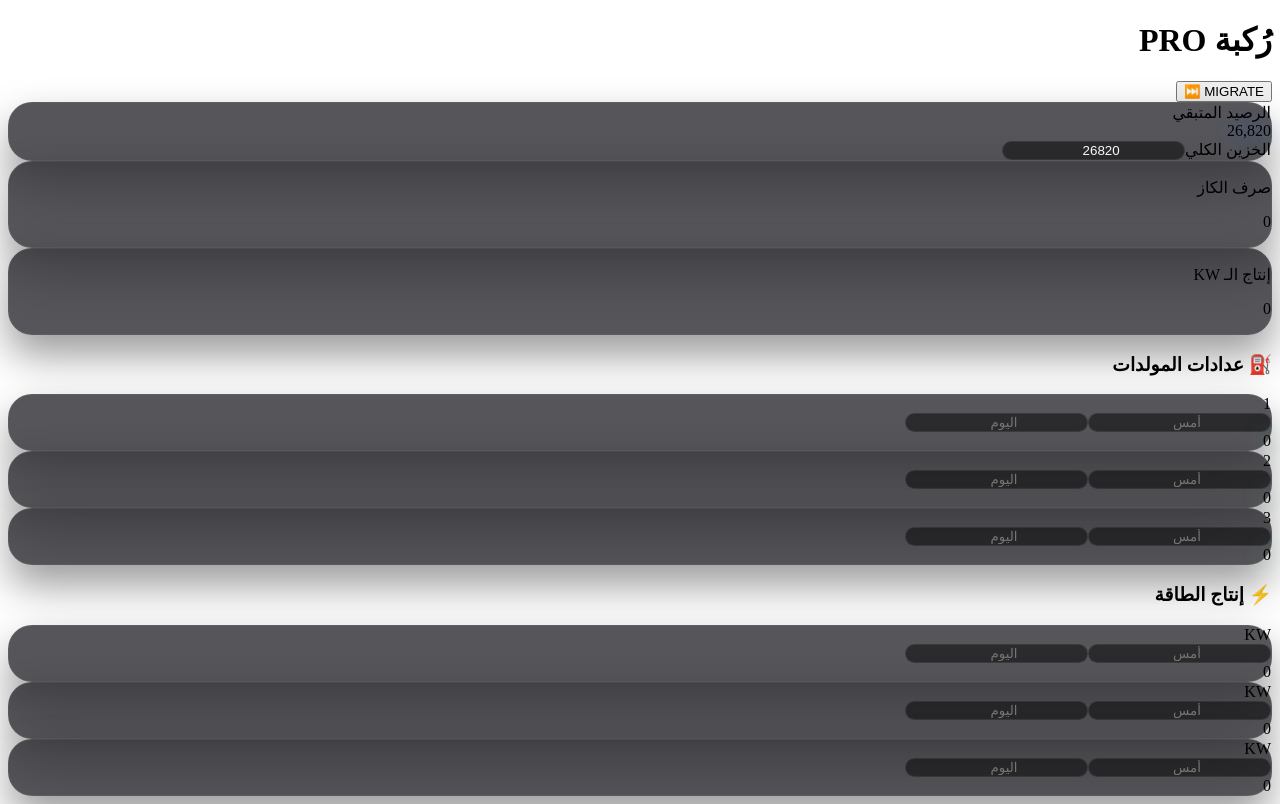
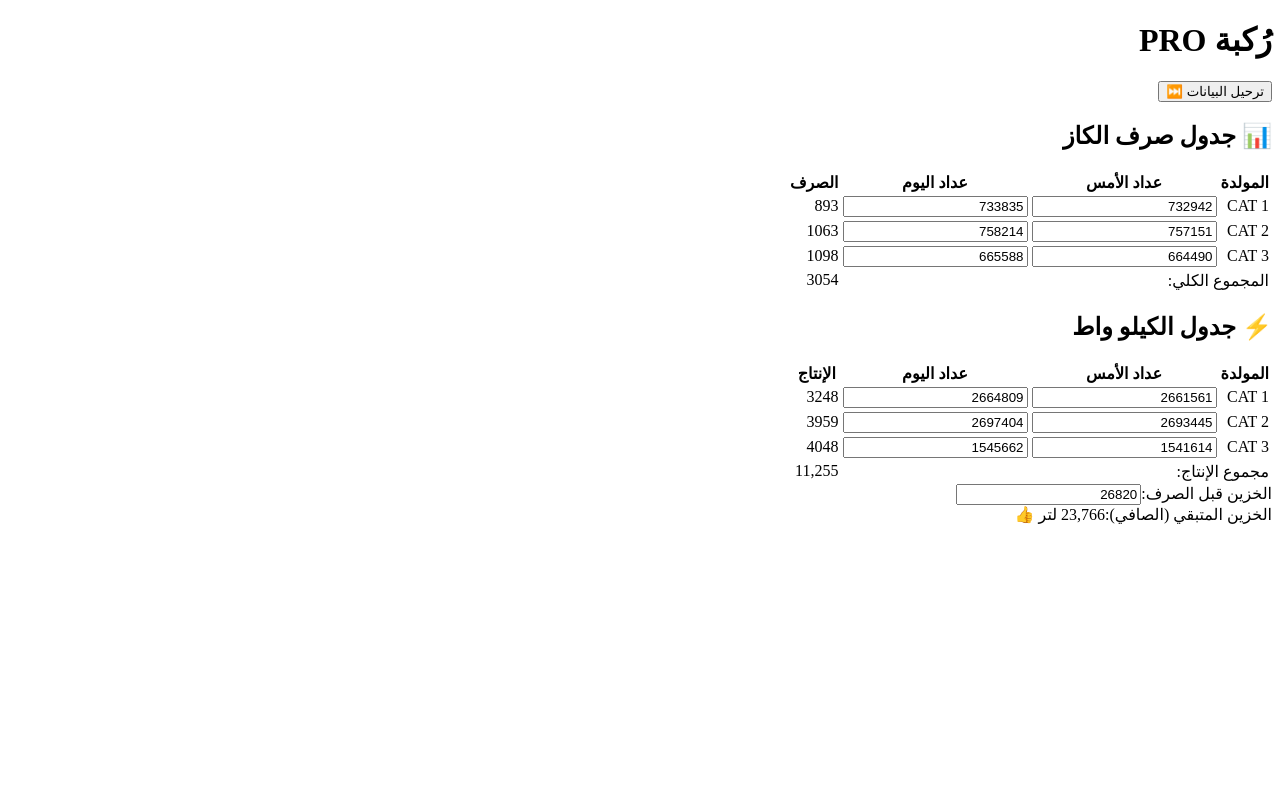
Before and after one commit to Alosh1990/generator-app, a Next.js app: page / in a window 1280 px wide. Built offline with nearby package versions, Linux system fonts and the light colour scheme.

Commit message:
Update page.tsx

```diff
--- a/src/app/page.tsx
+++ b/src/app/page.tsx
@@ -1,18 +1,20 @@
 "use client";
 import React, { useState, useEffect, useMemo } from 'react';
 
-export default function RakbaUltimate() {
+export default function RakbaSystem() {
   const [mounted, setMounted] = useState(false);
   const [stockBefore, setStockBefore] = useState('26820');
+
   const [fuelRows, setFuelRows] = useState([
-    { id: 1, name: 'CAT 1', yest: '', today: '' },
-    { id: 2, name: 'CAT 2', yest: '', today: '' },
-    { id: 3, name: 'CAT 3', yest: '', today: '' },
+    { id: 1, name: 'CAT 1', yest: '732942', today: '733835' },
+    { id: 2, name: 'CAT 2', yest: '757151', today: '758214' },
+    { id: 3, name: 'CAT 3', yest: '664490', today: '665588' },
   ]);
+
   const [kwRows, setKwRows] = useState([
-    { id: 1, name: 'CAT 1', yest: '', today: '' },
-    { id: 2, name: 'CAT 2', yest: '', today: '' },
-    { id: 3, name: 'CAT 3', yest: '', today: '' },
+    { id: 1, name: 'CAT 1', yest: '2661561', today: '2664809' },
+    { id: 2, name: 'CAT 2', yest: '2693445', today: '2697404' },
+    { id: 3, name: 'CAT 3', yest: '1541614', today: '1545662' },
   ]);
 
   useEffect(() => { setMounted(true); }, []);
@@ -28,109 +30,86 @@ export default function RakbaUltimate() {
   if (!mounted) return null;
 
   return (
-    <div className="min-h-screen bg-[#050508] text-slate-200 p-4 relative overflow-hidden font-sans selection:bg-blue-500/30" dir="rtl">
+    <div className="min-h-screen bg-black text-white p-4 font-sans" dir="rtl">
+      <div className="max-w-xl mx-auto space-y-8 pb-10">
 
-      {/* Dynamic Background Animated Orbs */}
-      <div className="fixed inset-0 pointer-events-none">
-        <div className="absolute top-[-10%] left-[-10%] w-96 h-96 bg-blue-600/10 rounded-full blur-[120px] animate-pulse"></div>
-        <div className="absolute bottom-[-10%] right-[-10%] w-96 h-96 bg-purple-600/10 rounded-full blur-[120px] animate-bounce duration-[10s]"></div>
-      </div>
-
-      <style jsx global>{`
-        .glass-card {
-          background: rgba(15, 15, 20, 0.7);
-          backdrop-filter: blur(20px);
-          border: 1px solid rgba(255, 255, 255, 0.05);
-          border-radius: 24px;
-          box-shadow: 0 20px 40px rgba(0,0,0,0.4);
-        }
-        .input-glass {
-          background: rgba(0, 0, 0, 0.5) !important;
-          border: 1px solid rgba(255, 255, 255, 0.08) !important;
-          border-radius: 12px !important;
-          color: #fff !important;
-          text-align: center !important;
-          transition: 0.3s all ease;
-          outline: none !important;
-        }
-        .input-glass:focus {
-          border-color: #3b82f6 !important;
-          box-shadow: 0 0 15px rgba(59, 130, 246, 0.2) !important;
-        }
-        .neon-glow-blue { text-shadow: 0 0 20px rgba(59, 130, 246, 0.6); }
-        .neon-glow-green { text-shadow: 0 0 20px rgba(16, 185, 129, 0.6); }
-      `}</style>
-
-      <div className="max-w-[460px] mx-auto relative z-10 space-y-6">
-
-        {/* Header Section */}
-        <div className="flex justify-between items-center px-2 py-4">
-          <h1 className="text-3xl font-black tracking-tighter italic text-white group cursor-default">
-            رُكبة <span className="text-blue-500 group-hover:text-blue-400 transition-colors">PRO</span>
-          </h1>
-          <button onClick={() => confirm("ترحيل؟") && window.location.reload()} className="bg-blue-600 hover:bg-blue-500 text-white text-[10px] font-black px-5 py-2.5 rounded-xl shadow-lg shadow-blue-900/40 transition-all active:scale-95">
-            MIGRATE ⏭️
+        <div className="flex justify-between items-center border-b border-zinc-800 pb-4">
+          <h1 className="text-2xl font-bold italic">رُكبة PRO</h1>
+          <button
+            onClick={() => confirm("ترحيل البيانات؟") && (setFuelRows(fuelRows.map(r=>({...r, yest:r.today, today:''}))), setKwRows(kwRows.map(r=>({...r, yest:r.today, today:''}))))}
+            className="bg-blue-600 px-4 py-2 rounded font-bold text-xs"
+          >
+            ترحيل البيانات ⏭️
           </button>
         </div>
 
-        {/* Main Display - Glass Black */}
-        <div className="glass-card p-10 text-center border-t border-white/10">
-          <span className="text-[10px] font-bold text-slate-500 tracking-[0.3em] uppercase">الرصيد المتبقي</span>
-          <div className="text-8xl font-black text-white my-6 tracking-tighter tabular-nums neon-glow-blue">
-            {stats.current.toLocaleString()}
+        {/* جدول الكاز */}
+        <section className="space-y-3">
+          <h2 className="text-lg font-bold text-blue-400">📊 جدول صرف الكاز</h2>
+          <table className="w-full text-center border border-zinc-800">
+            <thead className="bg-zinc-900 text-xs text-zinc-400">
+              <tr>
+                <th className="p-3 border border-zinc-800">المولدة</th>
+                <th className="p-3 border border-zinc-800">عداد الأمس</th>
+                <th className="p-3 border border-zinc-800">عداد اليوم</th>
+                <th className="p-3 border border-zinc-800 bg-zinc-800 text-white">الصرف</th>
+              </tr>
+            </thead>
+            <tbody>
+              {fuelRows.map((row, i) => (
+                <tr key={row.id} className="border-b border-zinc-800">
+                  <td className="p-3 font-bold bg-zinc-900/50">{row.name}</td>
+                  <td className="p-2"><input type="number" value={row.yest} onChange={(e)=>{const n=[...fuelRows]; n[i].yest=e.target.value; setFuelRows(n)}} className="bg-transparent w-full text-center outline-none" /></td>
+                  <td className="p-2"><input type="number" value={row.today} onChange={(e)=>{const n=[...fuelRows]; n[i].today=e.target.value; setFuelRows(n)}} className="bg-transparent w-full text-center outline-none" /></td>
+                  <td className="p-3 font-black text-xl text-emerald-400">{stats.fDiffs[i]}</td>
+                </tr>
+              ))}
+              <tr className="bg-zinc-900">
+                <td colSpan={3} className="p-3 font-bold text-left">المجموع الكلي:</td>
+                <td className="p-3 font-black text-2xl text-blue-500">{stats.totalFuel}</td>
+              </tr>
+            </tbody>
+          </table>
+        </section>
+
+        {/* جدول الكهرباء */}
+        <section className="space-y-3">
+          <h2 className="text-lg font-bold text-yellow-500">⚡ جدول الكيلو واط</h2>
+          <table className="w-full text-center border border-zinc-800">
+            <thead className="bg-zinc-900 text-xs text-zinc-400">
+              <tr>
+                <th className="p-3 border border-zinc-800">المولدة</th>
+                <th className="p-3 border border-zinc-800">عداد الأمس</th>
+                <th className="p-3 border border-zinc-800">عداد اليوم</th>
+                <th className="p-3 border border-zinc-800 bg-zinc-800 text-white">الإنتاج</th>
+              </tr>
+            </thead>
+            <tbody>
+              {kwRows.map((row, i) => (
+                <tr key={row.id} className="border-b border-zinc-800">
+                  <td className="p-3 font-bold bg-zinc-900/50">{row.name}</td>
+                  <td className="p-2"><input type="number" value={row.yest} onChange={(e)=>{const n=[...kwRows]; n[i].yest=e.target.value; setKwRows(n)}} className="bg-transparent w-full text-center outline-none" /></td>
+                  <td className="p-2"><input type="number" value={row.today} onChange={(e)=>{const n=[...kwRows]; n[i].today=e.target.value; setKwRows(n)}} className="bg-transparent w-full text-center outline-none" /></td>
+                  <td className="p-3 font-black text-xl text-yellow-400">{stats.kDiffs[i]}</td>
+                </tr>
+              ))}
+              <tr className="bg-zinc-900">
+                <td colSpan={3} className="p-3 font-bold text-left">مجموع الإنتاج:</td>
+                <td className="p-3 font-black text-2xl text-yellow-500">{stats.totalKW.toLocaleString()}</td>
+              </tr>
+            </tbody>
+          </table>
+        </section>
+
+        {/* الخلاصة النهائية */}
+        <div className="bg-zinc-900 p-6 rounded-xl border border-zinc-800 space-y-4">
+          <div className="flex justify-between items-center">
+            <span className="text-zinc-400 font-bold">الخزين قبل الصرف:</span>
+            <input type="number" value={stockBefore} onChange={(e)=>setStockBefore(e.target.value)} className="bg-black border border-zinc-700 px-4 py-2 rounded text-left w-32 font-bold text-xl" />
           </div>
-          <div className="relative mt-8">
-            <span className="absolute -top-2 right-4 bg-[#050508] px-2 text-[9px] text-blue-500 font-bold uppercase tracking-widest z-10">الخزين الكلي</span>
-            <input type="number" value={stockBefore} onChange={(e)=>setStockBefore(e.target.value)} className="input-glass w-full p-4 text-2xl font-bold" />
-          </div>
-        </div>
-
-        {/* Quick Stats Grid */}
-        <div className="grid grid-cols-2 gap-4">
-          <div className="glass-card p-5 border-r-4 border-emerald-500/40">
-            <p className="text-[10px] font-bold text-slate-500 mb-1 uppercase">صرف الكاز</p>
-            <p className="text-3xl font-black text-emerald-400 tabular-nums">{stats.totalFuel}</p>
-          </div>
-          <div className="glass-card p-5 border-r-4 border-yellow-500/40">
-            <p className="text-[10px] font-bold text-slate-500 mb-1 uppercase">إنتاج الـ KW</p>
-            <p className="text-3xl font-black text-yellow-400 tabular-nums">{stats.totalKW}</p>
-          </div>
-        </div>
-
-        {/* Dynamic Tables */}
-        <div className="space-y-8">
-          {/* Fuel Section */}
-          <div className="space-y-3">
-            <h3 className="text-[10px] font-black text-slate-600 px-3 uppercase tracking-widest">⛽ عدادات المولدات</h3>
-            {fuelRows.map((row, i) => (
-              <div key={row.id} className="glass-card p-4 flex items-center gap-3 hover:bg-white/[0.03] transition-colors">
-                <div className="w-12 h-12 rounded-xl bg-black border border-white/5 flex items-center justify-center font-black text-blue-500 italic text-xs">{row.name.split(' ')[1]}</div>
-                <div className="flex-1 grid grid-cols-2 gap-2">
-                  <input type="number" placeholder="أمس" value={row.yest} onChange={(e)=>{const n=[...fuelRows]; n[i].yest=e.target.value; setFuelRows(n)}} className="input-glass p-2 text-sm opacity-60" />
-                  <input type="number" placeholder="اليوم" value={row.today} onChange={(e)=>{const n=[...fuelRows]; n[i].today=e.target.value; setFuelRows(n)}} className="input-glass p-2 text-sm font-bold" />
-                </div>
-                <div className="w-14 text-center">
-                  <span className="text-2xl font-black text-emerald-400 tabular-nums neon-glow-green">{stats.fDiffs[i]}</span>
-                </div>
-              </div>
-            ))}
-          </div>
-
-          {/* KW Section */}
-          <div className="space-y-3 pb-10">
-            <h3 className="text-[10px] font-black text-slate-600 px-3 uppercase tracking-widest">⚡ إنتاج الطاقة</h3>
-            {kwRows.map((row, i) => (
-              <div key={row.id} className="glass-card p-4 flex items-center gap-3 hover:bg-white/[0.03] transition-colors border-r-2 border-yellow-500/20">
-                <div className="w-12 h-12 rounded-xl bg-black border border-white/5 flex items-center justify-center font-black text-yellow-500 italic text-xs">KW</div>
-                <div className="flex-1 grid grid-cols-2 gap-2">
-                  <input type="number" placeholder="أمس" value={row.yest} onChange={(e)=>{const n=[...kwRows]; n[i].yest=e.target.value; setKwRows(n)}} className="input-glass p-2 text-sm opacity-60" />
-                  <input type="number" placeholder="اليوم" value={row.today} onChange={(e)=>{const n=[...kwRows]; n[i].today=e.target.value; setKwRows(n)}} className="input-glass p-2 text-sm font-bold" />
-                </div>
-                <div className="w-14 text-center">
-                  <span className="text-2xl font-black text-blue-400 tabular-nums">{stats.kDiffs[i]}</span>
-                </div>
-              </div>
-            ))}
+          <div className="flex justify-between items-center border-t border-zinc-800 pt-4">
+            <span className="text-zinc-400 font-bold">الخزين المتبقي (الصافي):</span>
+            <span className="text-4xl font-black text-emerald-400">{stats.current.toLocaleString()} لتر 👍</span>
           </div>
         </div>
 
```
